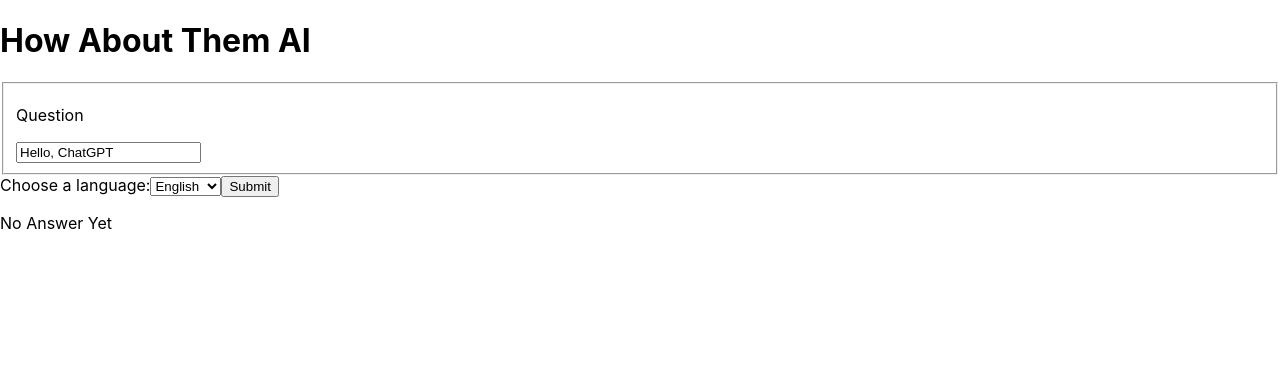
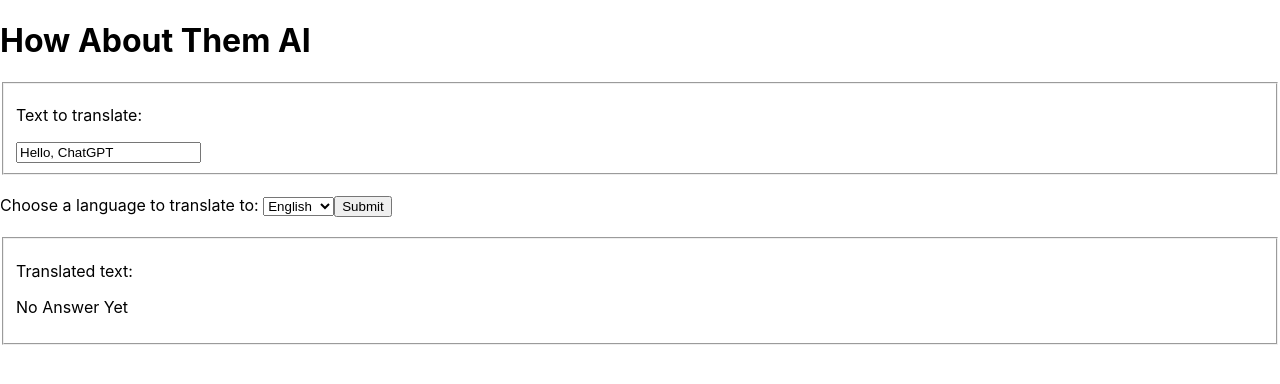
Before and after one commit to DaveWill11/aireact, a React (Create React App) app in the folder ai-react/: page / in a window 1280 px wide. Shown: the top 384 px of the page. Built offline with nearby package versions, Linux system fonts and the light colour scheme; no server answers.

Commit message:
looks good, enter your own API key on aicall.js

```diff
--- a/ai-react/package.json
+++ b/ai-react/package.json
@@ -8,7 +8,6 @@
     "@testing-library/react": "^13.4.0",
     "@testing-library/user-event": "^13.5.0",
     "axios": "^1.4.0",
-    "dotenv": "^16.0.3",
     "react": "^18.2.0",
     "react-dom": "^18.2.0",
     "react-scripts": "5.0.1",
--- a/ai-react/src/App.js
+++ b/ai-react/src/App.js
@@ -29,11 +29,12 @@ function App() {
         <form onSubmit={handleSubmit}>
           <fieldset>
             <label>
-              <p>Question</p>
+              <p>Text to translate: </p>
               <input name="question" value={question} onChange={e => {setQuestion(e.target.value)}}/>
             </label>
           </fieldset>
-            <label>Choose a language:</label>
+            <br/>
+            <label>Choose a language to translate to: </label>
             <select id="language" value={language} onChange={e =>{setLanguage(e.target.value)}}>
                 <option value="English">English</option>
                 <option value="French">French</option>
@@ -42,8 +43,12 @@ function App() {
             </select>
           <button type="submit">Submit</button>
         </form>
+          <br/>
+          <fieldset>
+              <p>Translated text: </p>
           <p id={"answer"}>{answer}
           </p>
+          </fieldset>
       </div>
   );
 }
--- a/ai-react/src/scripts/aicall.js
+++ b/ai-react/src/scripts/aicall.js
@@ -1,8 +1,8 @@
 import axios from 'axios';
 
 // Define some OpenAI API whatnots
-const apiURL = process.env.API_URL;
-const apiKey = process.env.API_KEY;
+const apiURL = 'https://api.openai.com/v1/edits';
+const apiKey = ''; //API KEY GOES HERE
 // This will be changed
 //var prompt = 'Hello, ChatGPT';
 const maxTokens = 2200;
@@ -16,6 +16,7 @@ export async function sendCall(prompt1, language) {
         "input": prompt1.toString(),
         "instruction": "Translate to " + language.toString(),
         //max_tokens: maxTokens
+        //"temparature": "0.2",
     }, {
         headers: {
             'Authorization': `Bearer ${apiKey}`,
@@ -26,7 +27,7 @@ export async function sendCall(prompt1, language) {
         //console.log(response.data.choice[0].text);
         console.log("Here is the entirety of the response.data:\n" + JSON.stringify(response.data.choices[0].text));
         payload = JSON.stringify(response.data.choices[0].text);
-        //payload = payload.substring(1, payload.length-3);
+        payload = payload.substring(1, payload.length-3);
         return payload
     }).catch(error => {
         console.log('Error: ', error);
```
